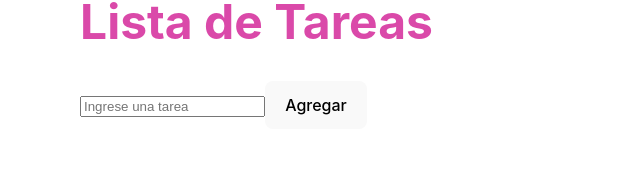
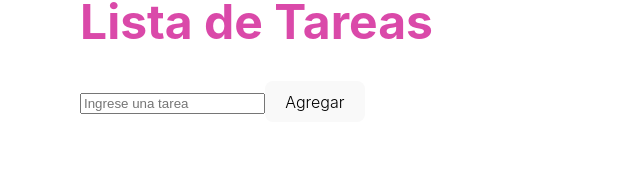
Before and after one commit to erikarubi25/pruebatecnicareact, a React app: page / in a window 1280 px wide. Shown: the part 116-295 px from the top of the page, without its empty margins (0-640 px from the left). Built offline with nearby package versions, Linux system fonts and the light colour scheme; the HTML template or start-up script is replaced by a standard one.

Commit message:
tailwing

```diff
--- a/package.json
+++ b/package.json
@@ -10,8 +10,11 @@
     "preview": "vite preview"
   },
   "dependencies": {
+    "autoprefixer": "^10.4.14",
+    "postcss": "^8.4.24",
     "react": "^18.2.0",
-    "react-dom": "^18.2.0"
+    "react-dom": "^18.2.0",
+    "tailwindcss": "^3.3.2"
   },
   "devDependencies": {
     "@types/react": "^18.0.37",
--- a/src/index.css
+++ b/src/index.css
@@ -42,9 +42,9 @@ h1 {
 button {
   border-radius: 8px;
   border: 1px solid transparent;
-  padding: 0.8em 1.2em;
+  padding: 0.6em 1.2em;
   font-size: 1em;
-  font-weight: 500;
+  font-weight: 300;
   font-family: inherit;
   background-color: #1a1a1a;
   cursor: pointer;
```
Also changed, not shown: tailwind.config.js (added, +8 -0 lines), 1 other file (tests, documents, lock files or other folders).
